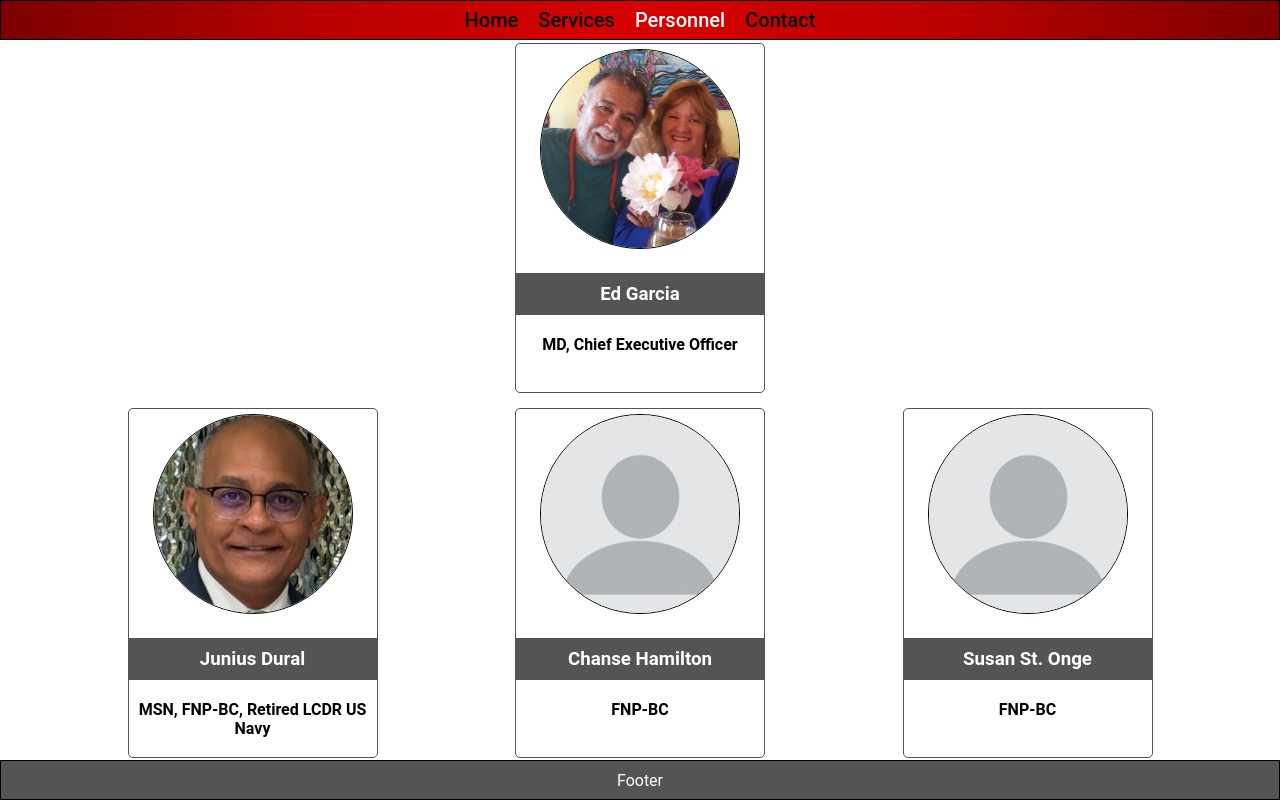
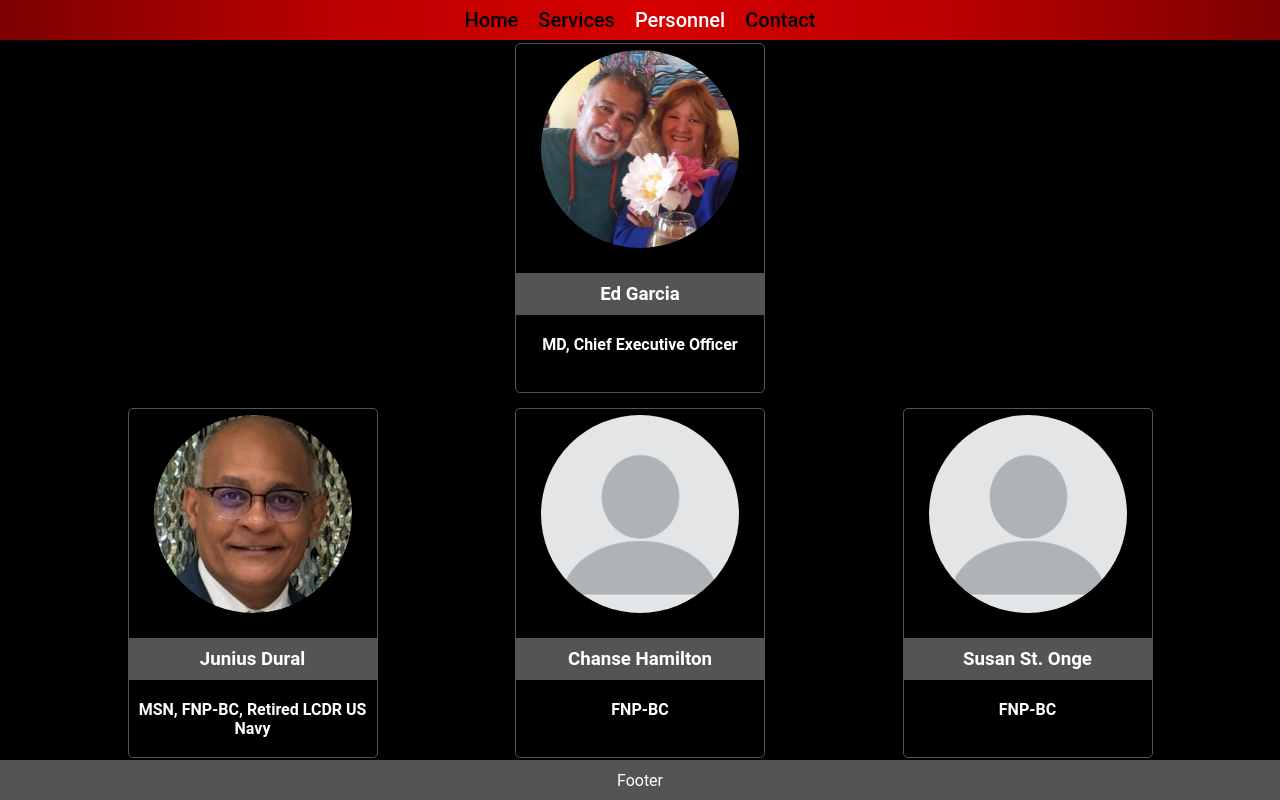
Before and after one commit to DominicPrestia/ims_website, a React (Create React App) app: page /personnel in a window 1280 px wide. Built offline with nearby package versions, Linux system fonts and the light colour scheme; the HTML template or start-up script is replaced by a standard one.

Commit message:
Minor CSS updates

```diff
--- a/src/index.css
+++ b/src/index.css
@@ -22,7 +22,6 @@
   display: flex;
   justify-content: center;
   align-items: center;
-  border: 1px solid black;
   background: linear-gradient(90deg, rgb(125, 0, 0)0%, rgb(185, 0, 0) 25%,rgb(215, 0, 0) 50%, rgb(185, 0, 0) 75%, rgb(125, 0, 0)100%);
   font-weight: 500;
 }
@@ -48,7 +47,6 @@
   display:flex;
   justify-content: center;
   align-items: center;
-  border:1px solid black;
   margin-top:auto;
   background-color: rgb(84,84,84);
   color:white;
@@ -75,6 +73,7 @@ width:600px;
   align-items: center;
   gap:10px;
   flex-wrap: wrap;
+  background-color: black;
 }
 
 .personnelwrapper > .cardStructure:first-child{
@@ -97,7 +96,7 @@ width:600px;
   font-size: medium;
   border-radius: 5px;
   border:1px solid rgb(84,84,84);
-  background-color: white;
+  color:white;
   font-weight: 600;
 }
 
```
